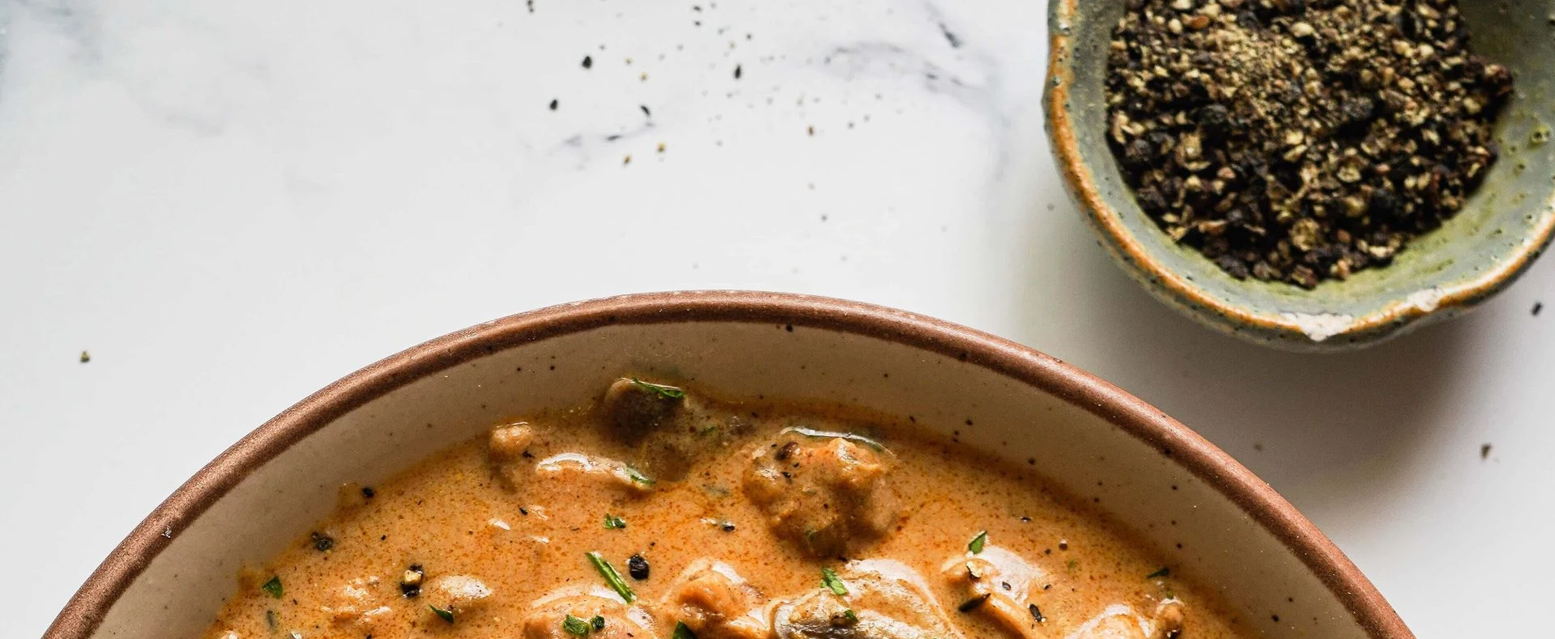
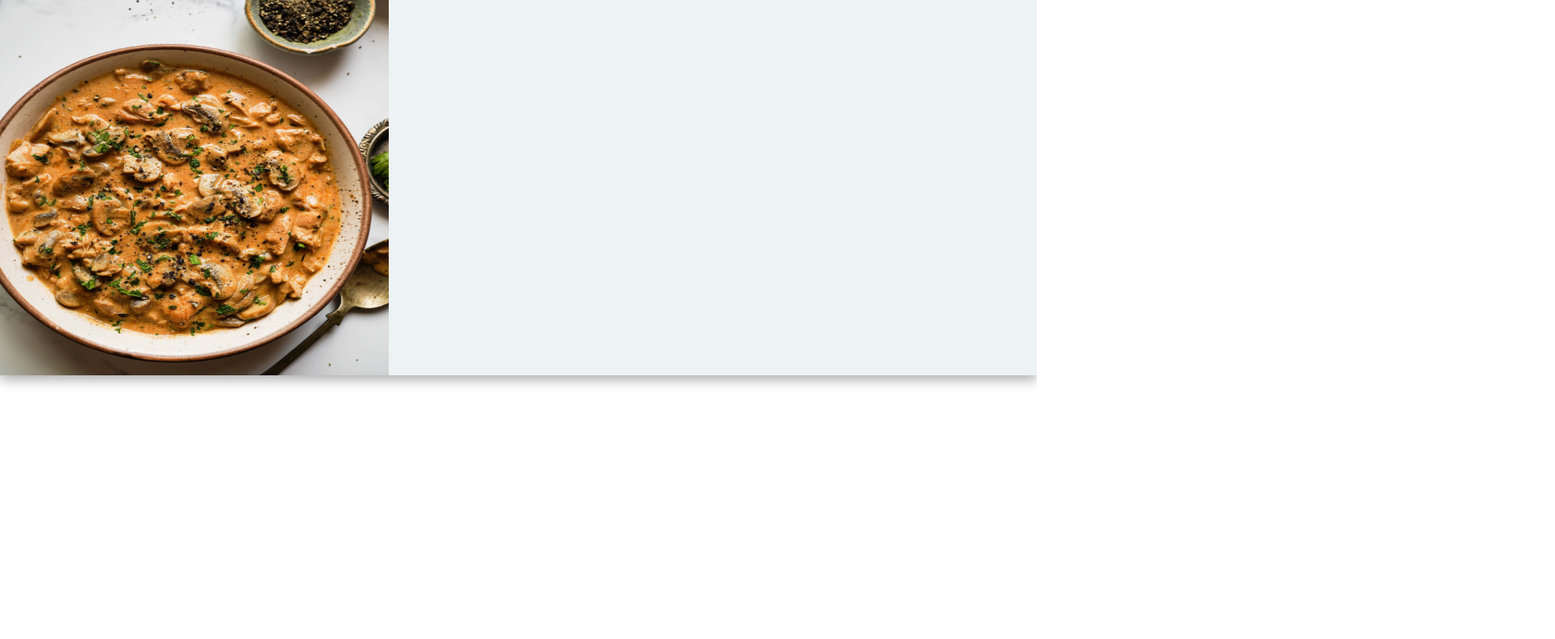
Before and after one commit to mn-chetan/web-dev-projects, a website built with webpack: page Odin-Projects/Restaurant-Page/src/template.html in a window 1280 px wide. Shown: the part 78-868 px from the top of the page at 81% size, 1920 px wide, since content can reach past the window. After the commit the page ends 800 px from the top, so only its background shows below. Built offline with nearby package versions, Linux system fonts and the light colour scheme.

Commit message:
Enhance content styles with background color and box shadow; set dimensions for images

```diff
--- a/Odin-Projects/Restaurant-Page/src/styles.css
+++ b/Odin-Projects/Restaurant-Page/src/styles.css
@@ -47,3 +47,14 @@ h1 {
   background-color: transparent;
   font-size: 1rem;
 }
+
+#content {
+  background-color: #edf2f4;
+  box-shadow: rgba(0, 0, 0, 0.35) 0px 5px 15px;
+  max-height: 30rem;
+}
+
+#content img {
+  height: 30rem;
+  width: 30rem;
+}
```
